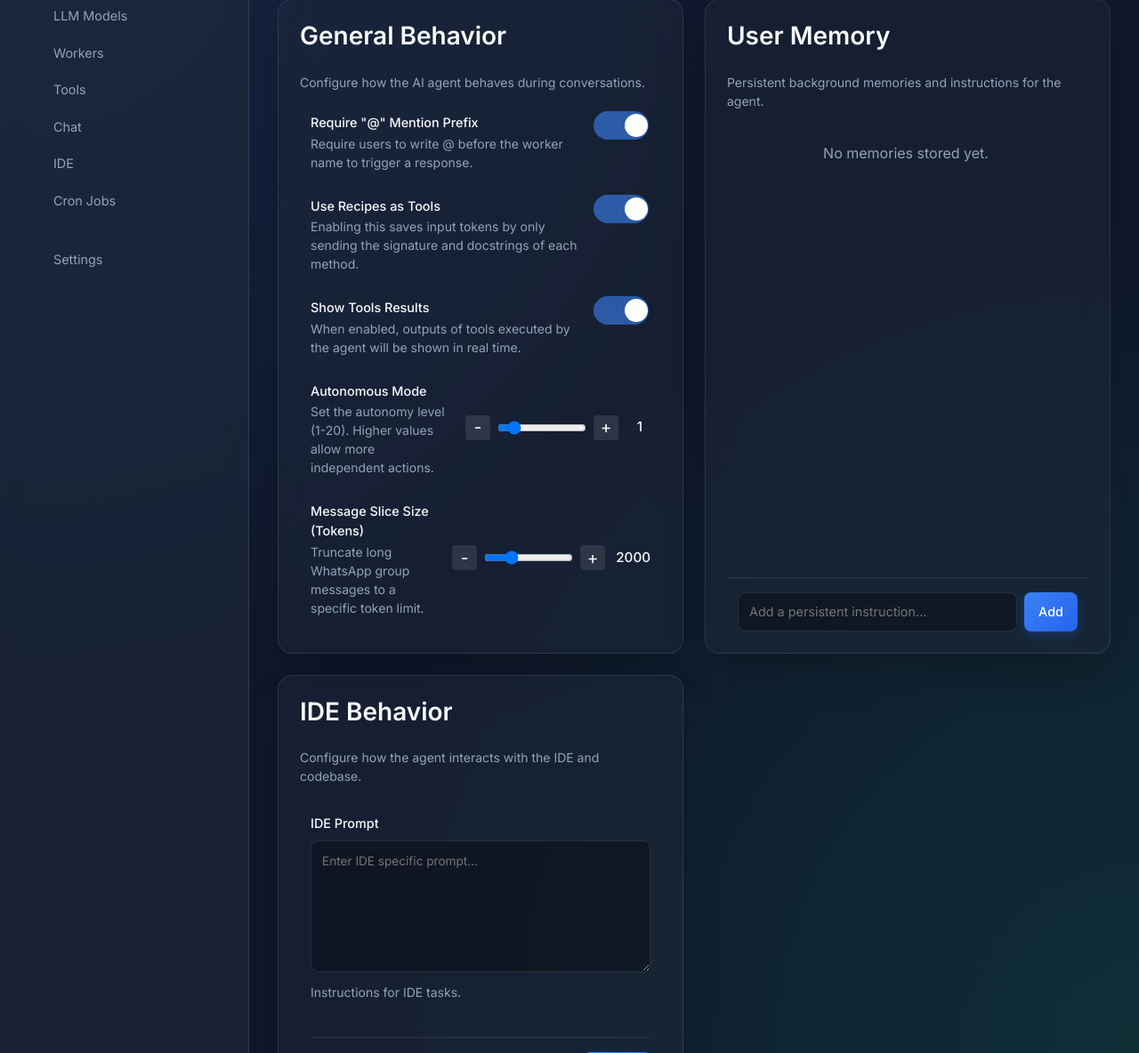
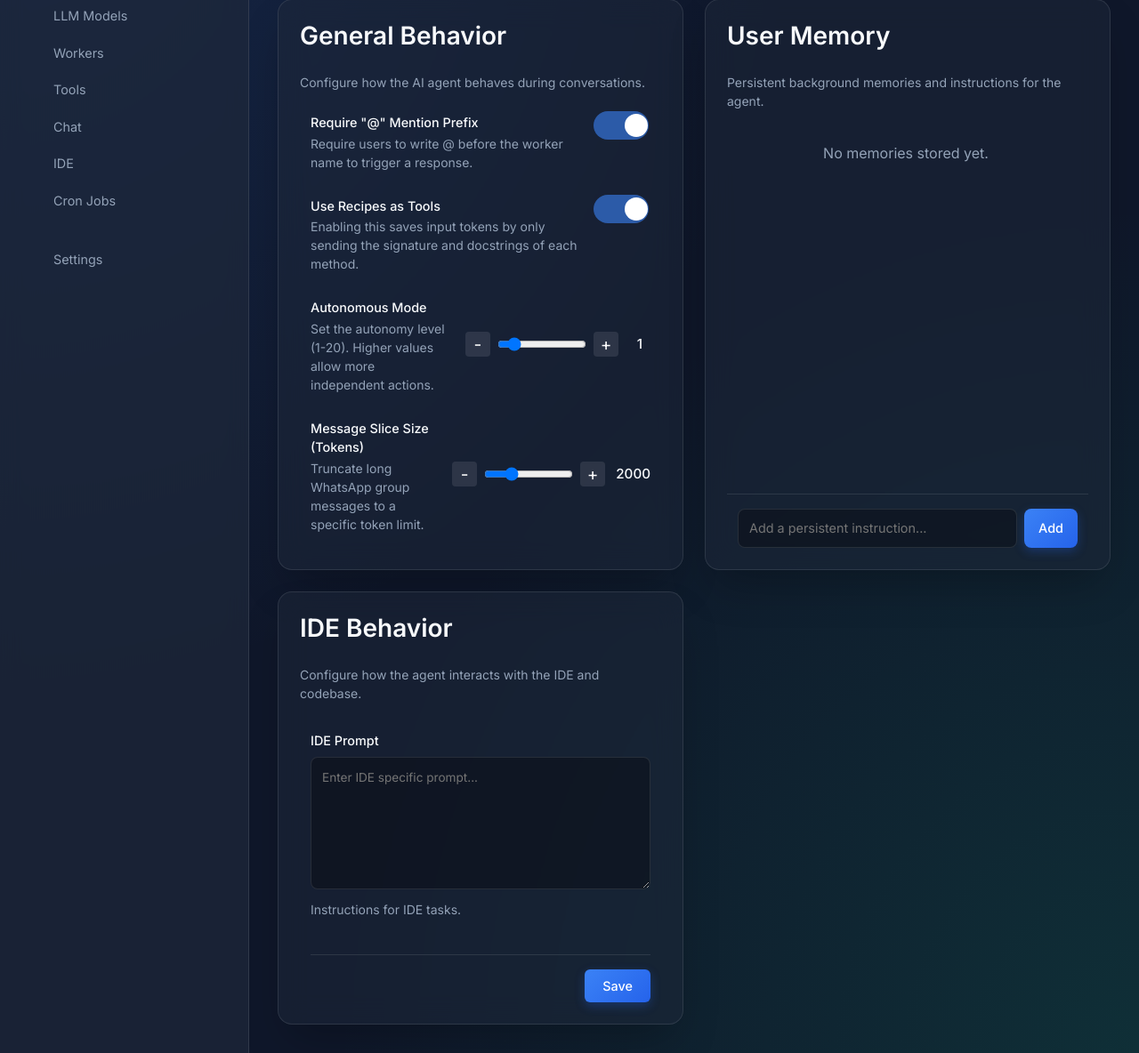
Before and after one commit to juliosouto/nanoworker, a Flask app: page /settings/agent_behavior in a window 1280 px wide. Shown: the part 168-1352 px from the top of the page at 89% size. Run offline with Flask 3, Linux system fonts and the light colour scheme; data comes from the database, SQL or seed files in the repository; data that the repository does not hold is empty; some libraries are stand-ins or nearby versions.

Commit message:
Tool result outputs are now configure for each worker individually.

```diff
--- a/agent/llm_providers.py
+++ b/agent/llm_providers.py
@@ -124,7 +124,7 @@ def call_gemini_llm(model_name: str, history: list, config_kwargs: dict, content
             results_str = "\nResults:\n- " + "\n- ".join(tool_results)
             msg_end = f"⚙️ Executed tools: {tools_str}{results_str}"
             insert_feedback(cursor, table, session_id, message_in_id, msg_end)
-            if on_complete and get_config("SHOW_TOOLS_RESULTS", "true").lower() == "true":
+            if on_complete and config_kwargs.get("show_tools_results", True):
                 try:
                     on_complete(msg_end)
                 except Exception:
--- a/agent/message_processor.py
+++ b/agent/message_processor.py
@@ -221,11 +221,13 @@ def process_message(message_in_id, session_id, content, on_complete=None):
         # Build config kwargs
         tools = get_permitted_tools(is_admin=is_admin, is_group=is_wa_group, is_direct=is_wa_private) if tools_enabled else None
         thinking_enabled = bool(worker.get('thinking_enabled', 0)) if worker else False
+        show_tools_results = bool(worker.get('show_tools_results', 1)) if worker else True
 
         config_kwargs = build_config_kwargs(
             system_prompt=system_prompt,
             tools=tools,
             thinking_enabled=thinking_enabled,
+            show_tools_results=show_tools_results,
         )
 
         mock_response = execute_autonomous_loop(history, config_kwargs, send_content, models_to_try, cursor, session_id, message_in_id, is_ide=False, on_complete=on_complete)
@@ -322,6 +324,7 @@ def process_ide_message(message_in_id, session_id, content, on_complete=None):
             system_prompt=system_prompt,
             tools=get_permitted_tools(),
             thinking_enabled=thinking_enabled,
+            show_tools_results=True,
         )
 
         mock_response = execute_autonomous_loop(history, config_kwargs, content, models_to_try, cursor, session_id, message_in_id, is_ide=True)
--- a/agent/openai_tools.py
+++ b/agent/openai_tools.py
@@ -210,7 +210,7 @@ def execute_openai_compatible_llm(client, model_name: str, history: list, config
             results_str = "\nResults:\n- " + "\n- ".join(tool_results)
             msg_end = f"⚙️ Executed tools: {tools_str}{results_str}"
             insert_feedback(cursor, table, session_id, message_in_id, msg_end)
-            if on_complete and get_config("SHOW_TOOLS_RESULTS", "true").lower() == "true":
+            if on_complete and config_kwargs.get("show_tools_results", True):
                 try:
                     on_complete(msg_end)
                 except Exception:
--- a/agent/prompt_builder.py
+++ b/agent/prompt_builder.py
@@ -156,6 +156,7 @@ def build_config_kwargs(
     system_prompt: str,
     tools=None,
     thinking_enabled: bool = False,
+    show_tools_results: bool = True,
 ) -> dict:
     """
     Builds the config_kwargs dict for LLM calls.
@@ -164,12 +165,14 @@ def build_config_kwargs(
         system_prompt (str): The assembled system prompt.
         tools (list, optional): List of tool functions to provide.
         thinking_enabled (bool): Whether to enable thinking mode.
+        show_tools_results (bool): Whether to stream tool execution results to the client.
 
     Returns:
         dict: Configuration kwargs for the LLM call.
     """
     config_kwargs = {
         "temperature": 0.0,
+        "show_tools_results": show_tools_results,
     }
 
     if tools:
--- a/routes/api_settings.py
+++ b/routes/api_settings.py
@@ -89,7 +89,6 @@ def save_settings():
     bool_mapping = {
         'require_at_prefix': 'REQUIRE_AT_PREFIX',
         'use_recipes_as_tools': 'USE_RECIPES_AS_TOOLS',
-        'show_tools_results': 'SHOW_TOOLS_RESULTS',
         'perm_terminal': 'PERM_TERMINAL',
         'perm_playwright': 'PERM_PLAYWRIGHT',
         'perm_safari': 'PERM_SAFARI',
--- a/routes/views.py
+++ b/routes/views.py
@@ -207,8 +207,7 @@ def agent_behavior_config_page():
     return render_template('agent_behavior_config.html',
         agent_name=agent_name,
         require_at_prefix=get_config('REQUIRE_AT_PREFIX', 'true').lower() == 'true',
-        use_recipes_as_tools=get_config('USE_RECIPES_AS_TOOLS', 'true').lower() == 'true',
-        show_tools_results=get_config('SHOW_TOOLS_RESULTS', 'true').lower() == 'true',
+        use_recipes_as_tools=get_config('USE_RECIPES_AS_TOOLS', 'false').lower() == 'true',
         autonomous_mode=am_val,
         message_slice_size_tokens=slice_tokens,
         ide_prompt=get_config('IDE_PROMPT', ''))
@@ -406,7 +405,7 @@ def llm_models_page():
 def workers_page():
     conn = get_db()
     cursor = conn.cursor()
-    cursor.execute('SELECT id, worker_name, worker_model, worker_instructions, is_default, thinking_enabled, tools_enabled FROM workers_config')
+    cursor.execute('SELECT id, worker_name, worker_model, worker_instructions, is_default, thinking_enabled, tools_enabled, show_tools_results FROM workers_config')
     workers = cursor.fetchall()
 
     cursor.execute('SELECT model_name, provider FROM llm_config WHERE enabled = 1')
--- a/static/js/agent_behavior_config.js
+++ b/static/js/agent_behavior_config.js
@@ -22,16 +22,12 @@ function setupToggle(toggleId, knobId) {
 document.addEventListener('DOMContentLoaded', () => {
     setupToggle('requireAtToggle', 'requireAtKnob');
     setupToggle('useRecipesToggle', 'useRecipesKnob');
-    setupToggle('showToolsResultsToggle', 'showToolsResultsKnob');
 
     const requireAtToggle = document.getElementById('requireAtToggle');
     if(requireAtToggle) requireAtToggle.addEventListener('change', autoSaveToggles);
 
     const useRecipesToggle = document.getElementById('useRecipesToggle');
     if(useRecipesToggle) useRecipesToggle.addEventListener('change', autoSaveToggles);
-
-    const showToolsResultsToggle = document.getElementById('showToolsResultsToggle');
-    if(showToolsResultsToggle) showToolsResultsToggle.addEventListener('change', autoSaveToggles);
 
     const slider = document.getElementById('autonomousModeSlider');
     const sliderValue = document.getElementById('autonomousModeValue');
@@ -106,7 +102,6 @@ function updateSliceSlider(val) {
 function autoSaveToggles() {
     const requireAtPrefix = document.getElementById('requireAtToggle')?.checked;
     const useRecipesAsTools = document.getElementById('useRecipesToggle')?.checked;
-    const showToolsResults = document.getElementById('showToolsResultsToggle')?.checked;
     const autonomousMode = parseInt(document.getElementById('autonomousModeSlider')?.value) || 1;
     const sliceSizeTokens = parseInt(document.getElementById('sliceSizeSlider')?.value) || 250;
 
@@ -116,7 +111,6 @@ function autoSaveToggles() {
         body: JSON.stringify({
             require_at_prefix: requireAtPrefix,
             use_recipes_as_tools: useRecipesAsTools,
-            show_tools_results: showToolsResults,
             autonomous_mode: autonomousMode,
             message_slice_size_tokens: sliceSizeTokens
         })
--- a/static/js/workers.js
+++ b/static/js/workers.js
@@ -11,6 +11,7 @@ function closeWorkerModal() {
     document.getElementById('is_default').checked = false;
     document.getElementById('thinking_enabled').checked = false;
     document.getElementById('tools_enabled').checked = true;
+    document.getElementById('show_tools_results').checked = true;
     document.getElementById('modalTitle').innerText = 'Add New Worker';
     currentEditWorkerId = null;
 }
@@ -26,6 +27,7 @@ function editWorkerById(id) {
         document.getElementById('is_default').checked = !!worker.is_default;
         document.getElementById('thinking_enabled').checked = !!worker.thinking_enabled;
         document.getElementById('tools_enabled').checked = worker.tools_enabled === undefined ? true : !!worker.tools_enabled;
+        document.getElementById('show_tools_results').checked = worker.show_tools_results === undefined ? true : !!worker.show_tools_results;
         document.getElementById('modalTitle').innerText = 'Edit Worker';
         openWorkerModal();
     } else {
@@ -40,7 +42,8 @@ function saveWorker() {
         worker_instructions: document.getElementById('worker_instructions').value,
         is_default: document.getElementById('is_default').checked,
         thinking_enabled: document.getElementById('thinking_enabled').checked,
-        tools_enabled: document.getElementById('tools_enabled').checked
+        tools_enabled: document.getElementById('tools_enabled').checked,
+        show_tools_results: document.getElementById('show_tools_results').checked
     };
 
     if (!payload.worker_name || !payload.worker_model) {
--- a/templates/agent_behavior_config.html
+++ b/templates/agent_behavior_config.html
@@ -57,24 +57,6 @@
                         <span
                             style="position: absolute; content: ''; height: 26px; width: 26px; left: 3px; bottom: 3px; background-color: white; border-radius: 50%; transition: 0.3s;"
                             id="useRecipesKnob"></span>
-                    </label>
-                </div>
-
-                <div style="margin-bottom: 16px; display: flex; align-items: flex-start; justify-content: space-between;">
-                    <div style="flex: 1; margin-right: 16px;">
-                        <label
-                            style="display: block; font-size: 0.9rem; font-weight: 500; color: var(--text-main);">Show Tools Results</label>
-                        <small style="display: block; margin-top: 2px; color: var(--text-muted);">When enabled, outputs of tools executed by the agent will be shown in real time.</small>
-                    </div>
-                    <label
-                        style="position: relative; display: inline-block; width: 64px; height: 32px; cursor: pointer; flex-shrink: 0; margin-top: 2px;">
-                        <input type="checkbox" id="showToolsResultsToggle" {% if show_tools_results %}checked{% endif %}
-                            style="opacity: 0; width: 0; height: 0;">
-                        <span
-                            style="position: absolute; top: 0; left: 0; right: 0; bottom: 0; background-color: rgba(255,255,255,0.15); border-radius: 32px; transition: 0.3s; width: 62px;"></span>
-                        <span
-                            style="position: absolute; content: ''; height: 26px; width: 26px; left: 3px; bottom: 3px; background-color: white; border-radius: 50%; transition: 0.3s;"
-                            id="showToolsResultsKnob"></span>
                     </label>
                 </div>
 
--- a/templates/workers.html
+++ b/templates/workers.html
@@ -177,6 +177,11 @@
                 <label for="tools_enabled" style="font-size: 0.85rem; color: var(--text-main); cursor: pointer; font-weight: 500;">Enable Tools (allow LLM to call database, terminal, browser, etc.)</label>
             </div>
 
+            <div style="display: flex; align-items: center; gap: 8px; margin-bottom: 16px;">
+                <input type="checkbox" id="show_tools_results" style="cursor: pointer; width: 16px; height: 16px;" checked>
+                <label for="show_tools_results" style="font-size: 0.85rem; color: var(--text-main); cursor: pointer; font-weight: 500;">Show Tools Results (show tool outputs in real-time in chat)</label>
+            </div>
+
             <div style="display: flex; align-items: center; gap: 8px; margin-bottom: 24px;">
                 <input type="checkbox" id="is_default" style="cursor: pointer; width: 16px; height: 16px;">
                 <label for="is_default" style="font-size: 0.85rem; color: var(--text-main); cursor: pointer; font-weight: 500;">Set as Default Worker</label>
--- a/utils/message_utils.py
+++ b/utils/message_utils.py
@@ -5,7 +5,7 @@ def get_default_worker(workers=None):
     if workers is None:
         conn = get_db()
         cursor = conn.cursor()
-        cursor.execute('SELECT id, worker_name, worker_model, worker_instructions, is_default, thinking_enabled, tools_enabled FROM workers_config')
+        cursor.execute('SELECT id, worker_name, worker_model, worker_instructions, is_default, thinking_enabled, tools_enabled, show_tools_results FROM workers_config')
         workers = [dict(w) for w in cursor.fetchall()]
         conn.close()
 
@@ -28,7 +28,7 @@ def resolve_worker_from_content(content):
 
     conn = get_db()
     cursor = conn.cursor()
-    cursor.execute('SELECT id, worker_name, worker_model, worker_instructions, is_default, thinking_enabled, tools_enabled FROM workers_config')
+    cursor.execute('SELECT id, worker_name, worker_model, worker_instructions, is_default, thinking_enabled, tools_enabled, show_tools_results FROM workers_config')
     workers = [dict(w) for w in cursor.fetchall()]
     conn.close()
 
```
Also changed, not shown: database.py (+7 -1 lines), routes/api_llm.py (+6 -4 lines), test_crypto.py (added, +7 -0 lines), utils/setup_utils.py (+4 -4 lines).
